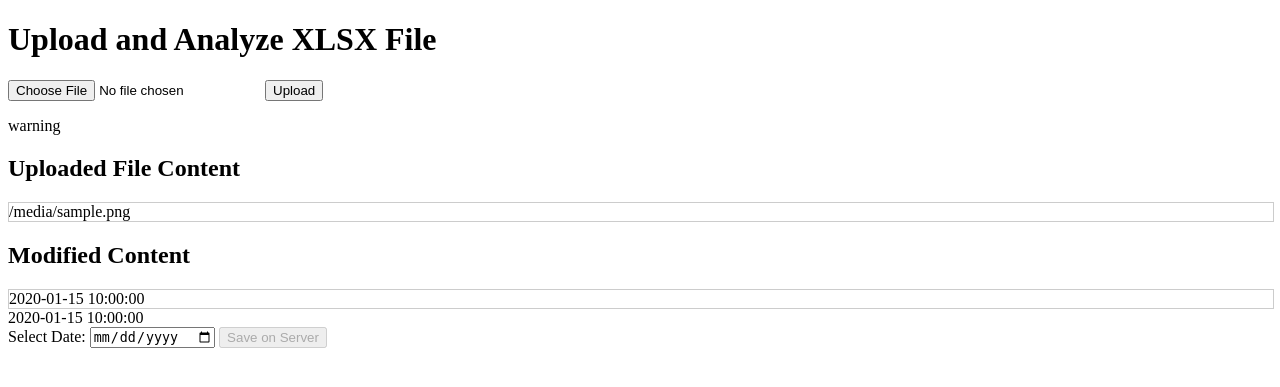
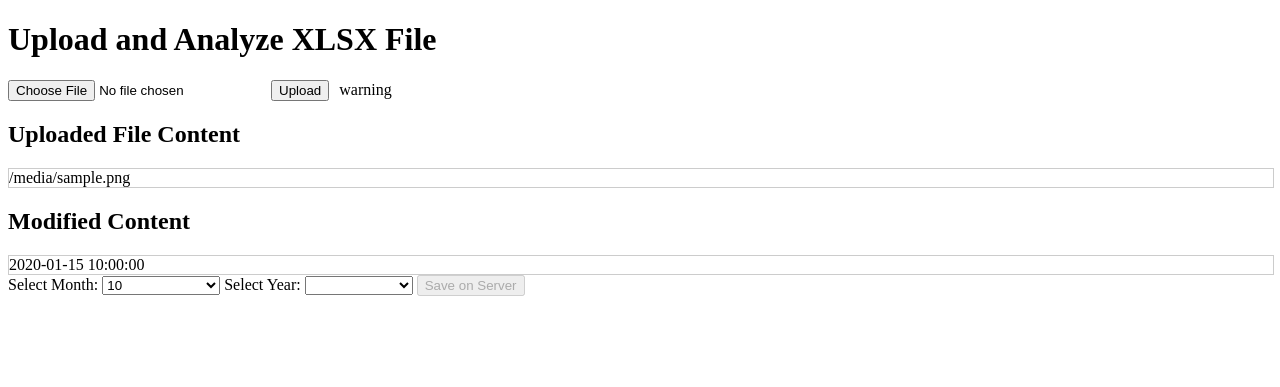
Before and after one commit to YVGunko/stplSales, a Flask app: template templates/index.html in a window 1280 px wide. Shown: the top 387 px of the page. Run offline with Flask 3, Linux system fonts and the light colour scheme; the template is opened without the code that fills it: most values are stand-ins (such as "Sample title", 1, 10 or a date in 2020).

Commit message:
select for month instead of date

```diff
--- a/app.py
+++ b/app.py
@@ -3,6 +3,7 @@ import pandas as pd
 import pymysql
 import numpy as np
 import json
+from datetime import datetime
 
 from config import MYSQL_CONFIG
 from api import api  # Import the API blueprint
@@ -38,12 +39,13 @@ def read_excel(file):
 def index():
     global uploaded_df
     message = ""
+    current_year = datetime.now().year  # Get the current year
     if request.method == 'POST':
         file = request.files['file']
 
         if not check_db_connection():
             message = 'Database connection failed.'
-            return render_template('index.html', status=message)
+            return render_template('index.html', current_year=current_year, status=message)
 
         # Define the range of rows you want to read
         start_exel_row = 1  # Adjust this to your desired starting row (0-indexed)
@@ -76,7 +78,7 @@ def index():
         json_dumps=json.dumps(modified_df.to_dict(orient='records'))
         print(json_dumps)
 
-        return render_template('index.html',
+        return render_template('index.html', current_year=current_year,
                                status='File uploaded successfully!',
                                uploaded_file=uploaded_df.to_html(classes='data', header="true", index=False),
                                modified_content=modified_df.to_html(classes='data', header="true", index=False),
--- a/templates/index.html
+++ b/templates/index.html
@@ -25,11 +25,12 @@
 </head>
 <body>
     <h1>Upload and Analyze XLSX File</h1>
-    <form action="/" method="post" enctype="multipart/form-data">
-        <input type="file" name="file" accept=".xlsx,.xls" required>
-        <button type="submit">Upload</button>
+    <form action="/" method="post" enctype="multipart/form-data" style="display: flex; align-items: center;">
+        <input type="file" name="file" accept=".xlsx,.xls" required style="margin-right: 10px;">
+        <button type="submit" style="margin-right: 10px;">Upload</button>
+        <p id="status" style="margin: 0;">{{ status }}</p>
     </form>
-    <p id="status">{{ status }}</p>
+
 
     {% if uploaded_file %}
         <h2>Uploaded File Content</h2>
@@ -44,10 +45,23 @@
             <div>{{ modified_content|safe }}</div>
         </div>
 
-        <div>{{ modified_content_json|safe }}</div>
+        <label for="monthInput">Select Month:</label>
+        <select id="monthInput" onchange="toggleSaveButton()">
+            <option value="">--Select Month--</option>
+            <!-- Populate month options -->
+            {% for month in range(1, 13) %}
+                <option value="{{ month }}">{{ month }}</option>
+            {% endfor %}
+        </select>
 
-        <label for="dateInput">Select Date:</label>
-        <input type="date" id="dateInput" onchange="toggleSaveButton()">
+        <label for="yearInput">Select Year:</label>
+        <select id="yearInput" onchange="toggleSaveButton()">
+            <option value="">--Select Year--</option>
+            <!-- Populate year options, adjust as needed -->
+            {% for year in range(current_year - 5, current_year + 1) %}
+                <option value="{{ year }}">{{ year }}</option>
+            {% endfor %}
+        </select>
 
         <button id="saveButton" onclick="saveData()" disabled>Save on Server</button>
 
@@ -64,15 +78,37 @@
                 console.error("Failed to parse JSON:", e);
             }
 
-            // Function to toggle the save button based on date input
+            // Function to toggle the save button based on month and year input
             function toggleSaveButton() {
-                const dateInput = document.getElementById('dateInput').value;
+                const monthInput = document.getElementById('monthInput').value;
+                const yearInput = document.getElementById('yearInput').value;
                 const saveButton = document.getElementById('saveButton');
-                saveButton.disabled = !dateInput; // Disable if dateInput is empty
+                saveButton.disabled = !(monthInput && yearInput); // Enable if both inputs have values
             }
 
+            // Pre-fill the month and year inputs on page load
+            document.addEventListener('DOMContentLoaded', () => {
+                const now = new Date();
+                const monthInput = document.getElementById('monthInput');
+                const yearInput = document.getElementById('yearInput');
+
+                // Set the current month (JavaScript months are 0-indexed)
+                monthInput.value = now.getMonth() + 1; // +1 to convert from 0-indexed to 1-indexed
+                // Set the current year
+                yearInput.value = now.getFullYear();
+
+                // Enable the save button if both month and year are selected
+                toggleSaveButton();
+            });
+
             async function saveData() {
-                const selectedDate = document.getElementById('dateInput').value; // Get the selected date
+                const month = document.getElementById('monthInput').value; // Get the selected month
+                const year = document.getElementById('yearInput').value; // Get the selected year
+
+                // Determine the last day of the month
+                const lastDay = new Date(year, month, 0).getDate();
+                const selectedDate = `${year}-${month.padStart(2, '0')}-${lastDay}`; // Format: YYYY-MM-DD
+
                 const response = await fetch('/api/save', {
                     method: 'POST',
                     headers: {
```
